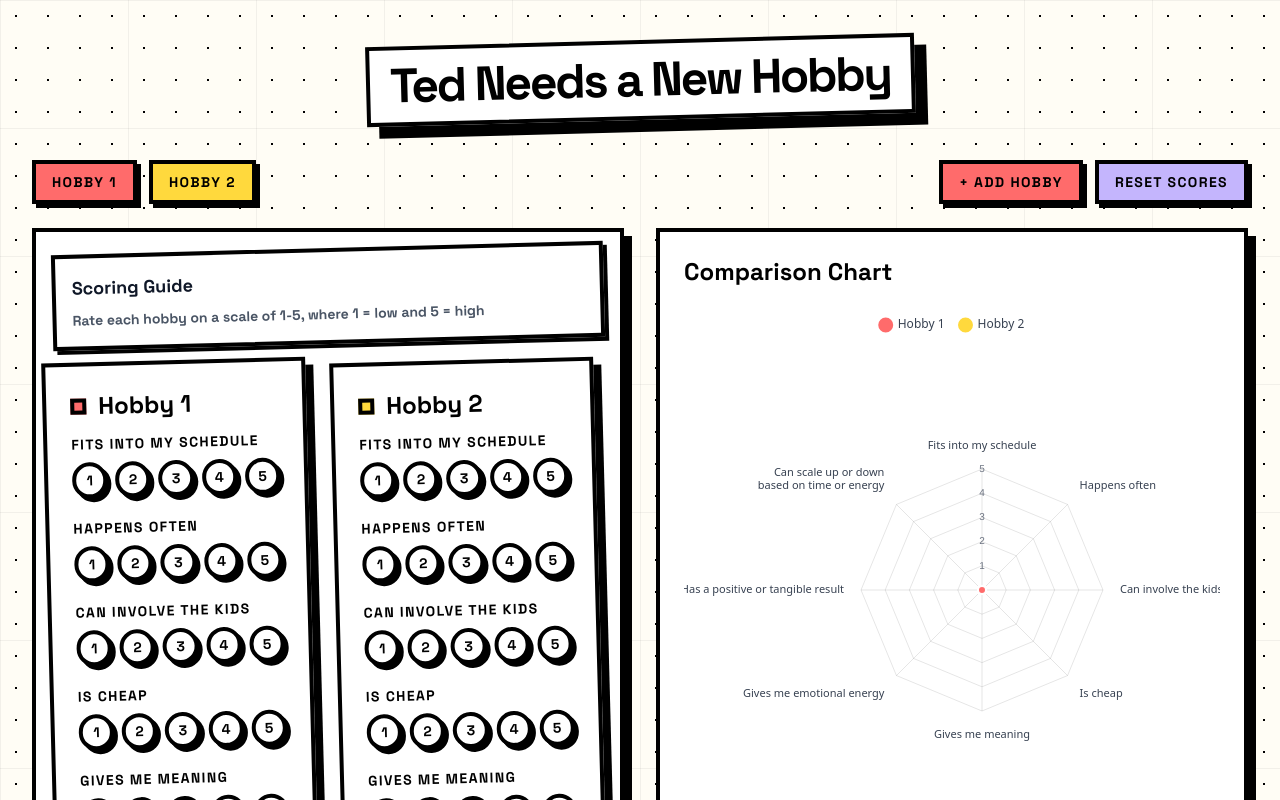
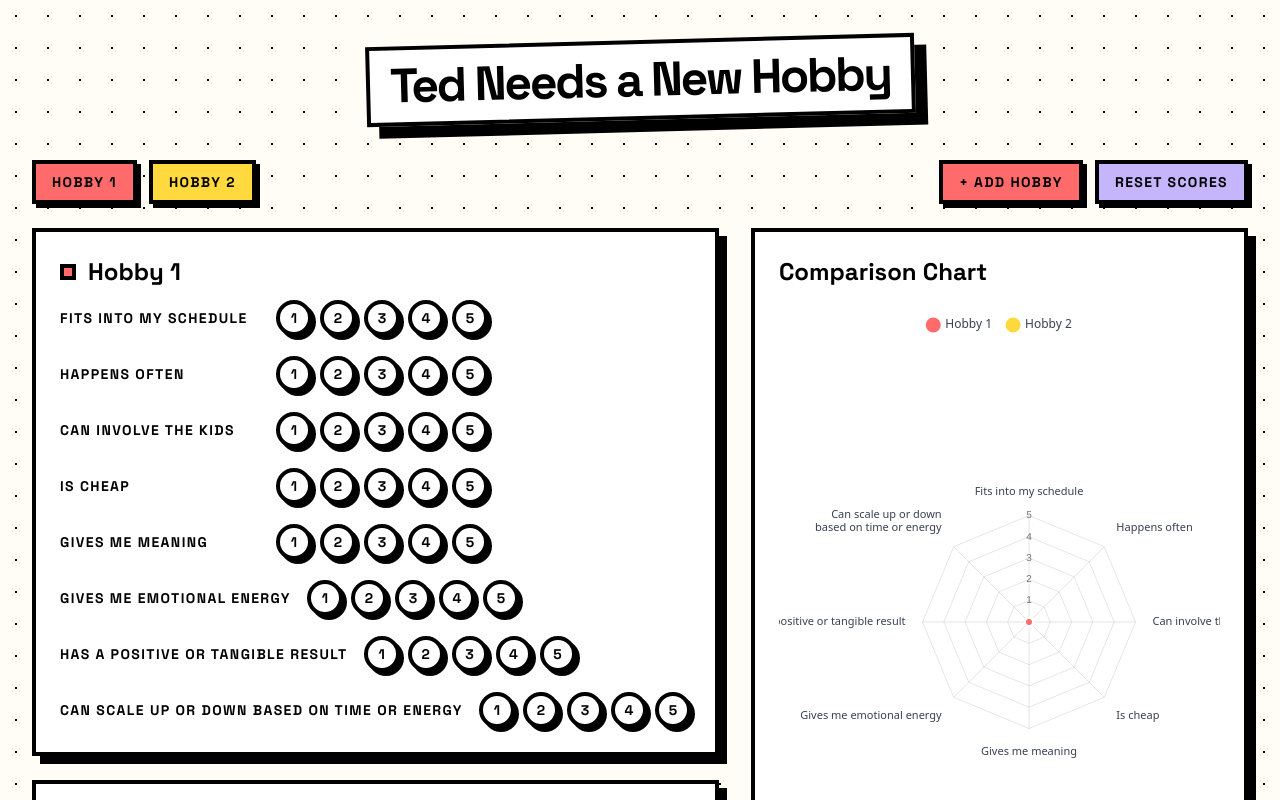
Before and after one commit to tedgoas-dialpad/Hobby-Comparison, a React (Vite) app: page / in a window 1280 px wide. Shown: the top 800 px of the page. Built offline with nearby package versions, Linux system fonts and the light colour scheme.

Commit message:
Improved page layout

```diff
--- a/src/components/HobbyCard.tsx
+++ b/src/components/HobbyCard.tsx
@@ -34,7 +34,7 @@ const HobbyCard = ({ hobby, onUpdateName, onUpdateScore, onRemove, canRemove, av
 
   return (
     <div
-      className="bg-white p-6 border-4 border-black nb-shadow-md nb-sticker transition-transform w-full max-w-md"
+      className="bg-white p-6 border-4 border-black nb-shadow-md transition-transform w-full"
     >
       <div className="flex items-center justify-between mb-3">
         <div className="flex items-center gap-3 flex-1">
@@ -82,8 +82,8 @@ const HobbyCard = ({ hobby, onUpdateName, onUpdateScore, onRemove, canRemove, av
 
       <div className="space-y-5">
         {CRITERIA.map((criterion) => (
-          <div key={criterion} className="space-y-2">
-            <label className="text-sm font-black uppercase tracking-widest block">
+          <div key={criterion} className="flex items-center gap-4">
+            <label className="text-sm font-black uppercase tracking-widest min-w-[200px]">
               {criterion}
             </label>
             <div className="flex gap-2">
--- a/src/components/HobbyComparison.tsx
+++ b/src/components/HobbyComparison.tsx
@@ -115,23 +115,9 @@ const HobbyComparison = () => {
         </div>
       </div>
 
-      <div className="grid grid-cols-1 lg:grid-cols-2 gap-8">
-        <div className="space-y-4 bg-white border-4 border-black nb-shadow-md p-4">
-          <div className="bg-white border-4 border-black nb-shadow-sm p-4 nb-sticker">
-            <h2 className="text-lg font-semibold text-gray-900 mb-2">Scoring Guide</h2>
-            <p className="text-sm text-gray-600">
-              Rate each hobby on a scale of 1-5, where <strong>1 = low</strong> and <strong>5 = high</strong>
-            </p>
-          </div>
-          <div
-            className={`grid gap-6 items-start justify-items-start ${
-              hobbies.length === 1
-                ? 'grid-cols-1'
-                : hobbies.length === 2
-                ? 'grid-cols-2'
-                : 'grid-cols-3'
-            }`}
-          >
+      <div className="grid grid-cols-1 lg:grid-cols-[auto_1fr] gap-8">
+        <div className="space-y-4">
+          <div className="flex flex-col gap-6">
             {hobbies.map(hobby => (
               <HobbyCard
                 key={hobby.id}
--- a/src/components/RadarChart.tsx
+++ b/src/components/RadarChart.tsx
@@ -60,8 +60,7 @@ const RadarChart = ({ hobbies }: RadarChartProps) => {
 
   const options: ChartOptions<'radar'> = {
     responsive: true,
-    maintainAspectRatio: true,
-    aspectRatio: 1,
+    maintainAspectRatio: false,
     scales: {
       r: {
         angleLines: {
@@ -137,7 +136,7 @@ const RadarChart = ({ hobbies }: RadarChartProps) => {
   }
 
   return (
-    <div className="w-full">
+    <div className="w-full h-[600px]">
       <Radar ref={chartRef} data={data} options={options} />
     </div>
   );
--- a/src/index.css
+++ b/src/index.css
@@ -39,11 +39,9 @@ body {
   background-color: var(--nb-cream);
   /* dots layer */
   background-image:
-    radial-gradient(var(--nb-black) 1.25px, rgba(0,0,0,0) 1.5px),
-    linear-gradient(rgba(0,0,0,0.05) 1px, transparent 1px),
-    linear-gradient(90deg, rgba(0,0,0,0.05) 1px, transparent 1px);
-  background-size: 32px 32px, 128px 128px, 128px 128px;
-  background-position: 0 0, 0 0, 0 0;
+    radial-gradient(var(--nb-black) 1.25px, rgba(0,0,0,0) 1.5px);
+  background-size: 32px 32px;
+  background-position: 0 0;
 }
 
 /* Ensure white panels and chart canvas render solid white over dotted bg */
```
